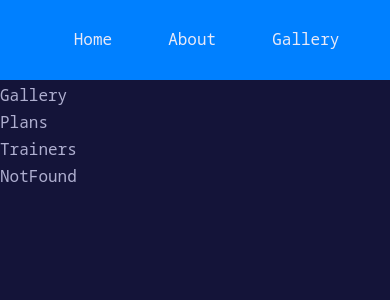
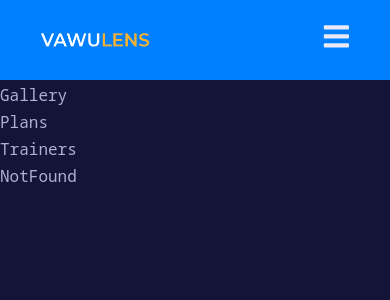
Before and after one commit to alvinwarui29/fitnessWeb, a React (Create React App) app: page / in a window 390 px wide. Shown: the top 300 px of the page. Built offline with nearby package versions, Linux system fonts and the light colour scheme; a web font is replaced by a local one.

Commit message:
make navbar responsive and add toggle button functionality

```diff
--- a/src/pages/navbar/Navbar.jsx
+++ b/src/pages/navbar/Navbar.jsx
@@ -1,29 +1,35 @@
 import "./navbar.css";
+import {useState} from 'react';
 import React from 'react'
 import {Link,NavLink} from "react-router-dom";
 import Logo from "./../../images/logo.png"
 import  {links} from "./../../data";
 import {FaBars} from 'react-icons/fa';
+import {AiOutlineCloseCircle} from 'react-icons/ai';
 const Navbar = () => {
+  const [isNavShowing,setIsNavShowing] = useState(false);
   return (
     <nav>
     <div className="container nav__container">
         <Link to="/" className="logo">
           <img src={Logo} alt="Logo Image"/>
         </Link>
-        <ul className="nav__links">
+        <ul className={`nav__links ${isNavShowing ? 'show__nav' : 'hide__nav' }`}>
             {
               links.map(({name,path},index)=>{
                 return(
                   <li>
-                  <NavLink to={path}>{name}</NavLink>
+                  <NavLink to={path} className={({isActive})=> isActive ? 'active-nav' : ""} >{name}</NavLink>
                 </li>
                 )
               })
             }
         </ul>
-        <button className="nav__toogle-btn">
-          <FaBars/>
+        <button className="nav__toogle-btn" onClick={()=>
+        setIsNavShowing(!isNavShowing)}>
+          {
+            isNavShowing ? <AiOutlineCloseCircle/> : <FaBars/>
+          }
         </button>
 
     </div>
--- a/src/pages/navbar/navbar.css
+++ b/src/pages/navbar/navbar.css
@@ -32,5 +32,59 @@ nav{
 }
 .nav__links a:hover{
     color:var(--color-secondary);
+}
+.active-nav{
+    position: relative;
+}
+.active-nav::after{
+    display: block;
+    content: "";
+    width: 1.2rem;
+    position: absolute;
+    height: 1.2rem;
+    background-color: var(--color-primary);
+    left: calc(50%-0.6rem);
+    transform: rotate(45deg);
+    margin-top: 0.9rem;
+}
 
+@media screen and (max-width:1024px) {
+    .nav__toogle-btn{
+        display: inline-block;
+        background: transparent;
+        font-size: 1.8rem;
+        cursor: pointer;
+    }
+    .nav__toogle-btn svg{
+        color: var(--color-gray-100);
+    }
+    .nav__links{
+        position: absolute;
+        top: 100%;
+        right: 0;
+        flex-direction: column;
+        gap: 0;
+    }
+    .active-nav::after{
+        display: none;
+    }
+    .nav__links li{
+        height: 4rem;
+        width: 100%;
+        box-shadow: 2rem 2rem 5rem rgba(0,0,0,0.4);
+    }
+    .nav__links li a {
+        background-color: var(--color-primary);
+        height: 100%;
+        width: 100%;
+        align-items: center;
+        display: flex;
+        padding: 1rem 5rem 1rem 3rem;
+    }
+    .show__nav{
+        display: flex;
+    }
+    .hide__nav{
+        display: none;
+    }
 }
```
